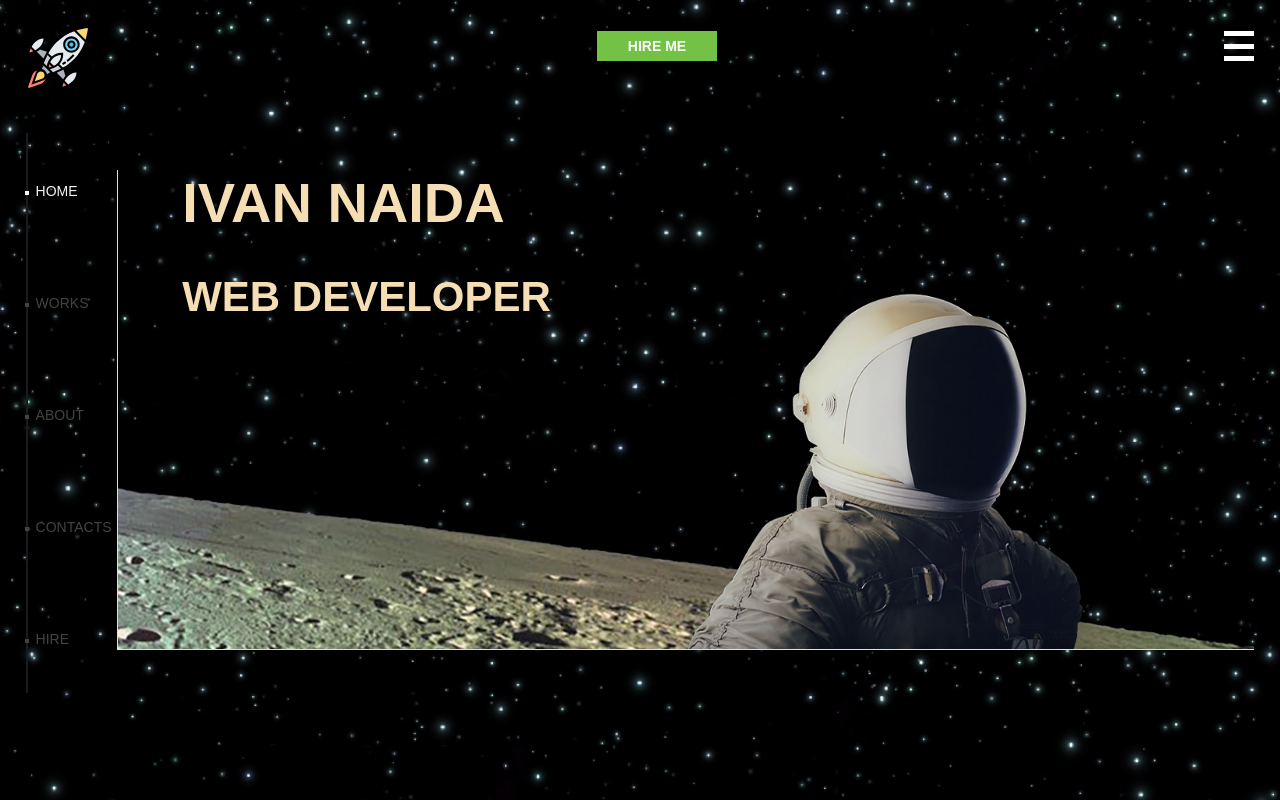
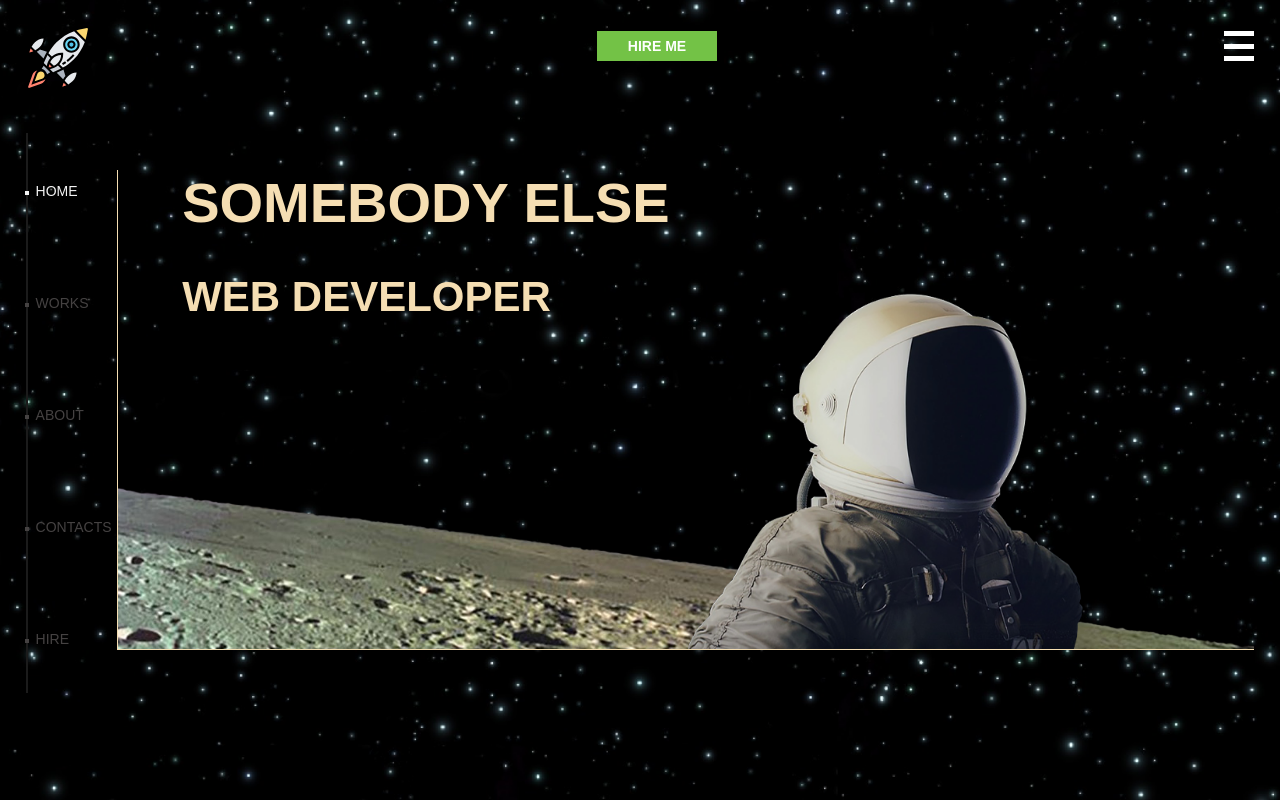
Before and after one commit to krevetkos/cv, an Angular app: page / in a window 1280 px wide. Built offline with nearby package versions, Linux system fonts and the light colour scheme.

Commit message:
add rout animation

```diff
--- a/src/app/app.component.html
+++ b/src/app/app.component.html
@@ -1,5 +1,5 @@
 <main class="main">
-    <div class="background" #background (mousemove)="parallaxX($event)" [style.transform]="transition"></div>
+    <div class="background" #background (mousemove)="parallaxX($event)" [style.transform]="trans"></div>
     <div class="wrapper" (mousemove)="parallaxX($event)">
         <header class="header">
             <div class="logo">
@@ -14,7 +14,7 @@
                     <div class="line"></div>
                     <div class="line"></div>
                 </div>
-                <div *ngIf="trigger; then navBlock">
+                <div *ngIf="tri; then navBlock">
                 </div>
                 <ng-template #navBlock>
                     <div class="nav_wrapper">
@@ -62,8 +62,8 @@
                     </a>
                 </div>
             </div>
-            <div class="page_wrapper">
-                <router-outlet></router-outlet>
+            <div [@sliderAnimation]="prepareRouter(outlet)" class="page_wrapper">
+                <router-outlet #outlet="outlet"></router-outlet>
             </div>
         </main>
     </div>
--- a/src/app/app.component.scss
+++ b/src/app/app.component.scss
@@ -139,4 +139,5 @@ main {
 .page_wrapper {
     width: 100%;
     margin: 5vh 2vw 0 7%;
+    position: relative;
 }
--- a/src/app/app.component.ts
+++ b/src/app/app.component.ts
@@ -1,23 +1,21 @@
 import { Component,OnInit,ViewChild,ElementRef } from '@angular/core';
-import {Router} from "@angular/router";
-// import { map} from 'rxjs/operators';
-// import { from, pipe } from 'rxjs';
-import {StateHolder} from "./service/state.holder";
+import { Router, RouterOutlet } from "@angular/router";
+import { StateHolder } from "./service/state.holder";
+import { slider } from './route-animation';
 @Component({
   selector: 'app-root',
   templateUrl: './app.component.html',
-  styleUrls: ['./app.component.scss']
-})
+  styleUrls: ['./app.component.scss'],
+  animations: [slider]})
 export class AppComponent implements OnInit {
   title = 'global';
-  transition:string;
-  trigger:boolean = false;
+  trans:string;
+  tri:boolean = false;
   @ViewChild('background', {static: false}) background: ElementRef;
 
   constructor(public state:StateHolder, public rout: Router) { }
 
   ngOnInit() {
-    console.log(window.location.pathname)
     for(let s in this.state.state){
       this.state.state[s] = false;
       if(window.location.pathname.slice(1) === s){
@@ -28,11 +26,14 @@ export class AppComponent implements OnInit {
       }
     }
   }
+  prepareRouter( outlet: RouterOutlet ) {
+    return outlet && outlet.activatedRouteData && outlet.activatedRouteData['animation'];
+  }
    parallaxX($event){
-     this.transition = `translate(${$event.clientX/10}px,${$event.clientY/10}px)`
+     this.trans = `translate(${$event.clientX/10}px,${$event.clientY/10}px)`
   };
   navTrigger(){
-    this.trigger = !this.trigger;
+    this.tri = !this.tri;
   }
   showThis($event){
     this.state.lineController($event);
--- a/src/app/home/home.component.html
+++ b/src/app/home/home.component.html
@@ -1,6 +1,6 @@
 <div class="content">
     <div class="content_about">
-        <h1 class="content_name content_text">Ivan Naida</h1>
+        <h1 class="content_name content_text">Somebody Else</h1>
         <h2 class="content_profession content_text">
             Web developer
         </h2>
--- /dev/null
+++ b/src/app/route-animation.ts
@@ -0,0 +1,35 @@
+import {
+    trigger,
+    transition,
+    style,
+    query,
+    group,
+    animateChild,
+    animate,
+    keyframes,
+  } from '@angular/animations';
+
+
+export const slider = trigger('sliderAnimation', [
+  transition('* <=> *', [
+    query(':enter, :leave', [
+      style({
+        position: 'absolute',
+        top: 0,
+        right: 0,
+        width: '100%'
+      })
+    ], { optional: true}),
+    query(':enter', [
+      style({ right: '-100%'})
+    ], { optional: true}),
+    group([
+      query(':leave', [
+        animate('1s ease', style({ right: '150%'}))
+      ], { optional: true}),
+      query(':enter', [
+        animate('1s ease', style({ right: '0%'}))
+      ],{ optional: true})
+    ]),
+  ]),
+])
--- a/src/app/works/works.component.ts
+++ b/src/app/works/works.component.ts
@@ -45,7 +45,6 @@ LastItem: number = this.state;
 
   ngOnInit() {
     this.makeCurImg(this.items, this.currentImg, this.FirstItem, this.LastItem);
-    console.log(this.currentImg)
   }
 
   makeCurImg = function(store, curImg, first, last) {
--- a/src/index.html
+++ b/src/index.html
@@ -3,7 +3,7 @@
 
 <head>
     <meta charset="utf-8">
-    <title>Ivan Naida</title>
+    <title>Global</title>
     <base href="/">
     <meta name="viewport" content="width=device-width, initial-scale=1">
     <link rel="icon" type="image/x-icon" href="favicon.ico">
```
Also changed, not shown: src/app/app-routing.module.ts (+6 -6 lines), src/app/app.module.ts (+4 -3 lines).
